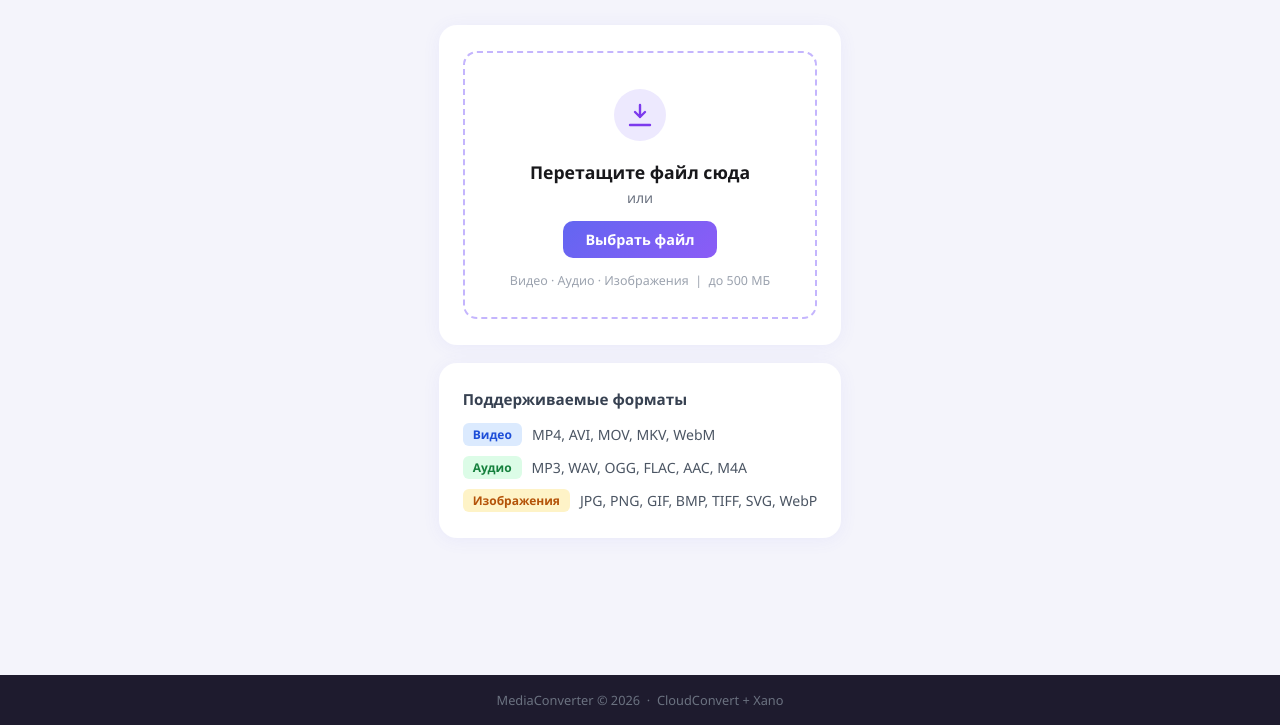
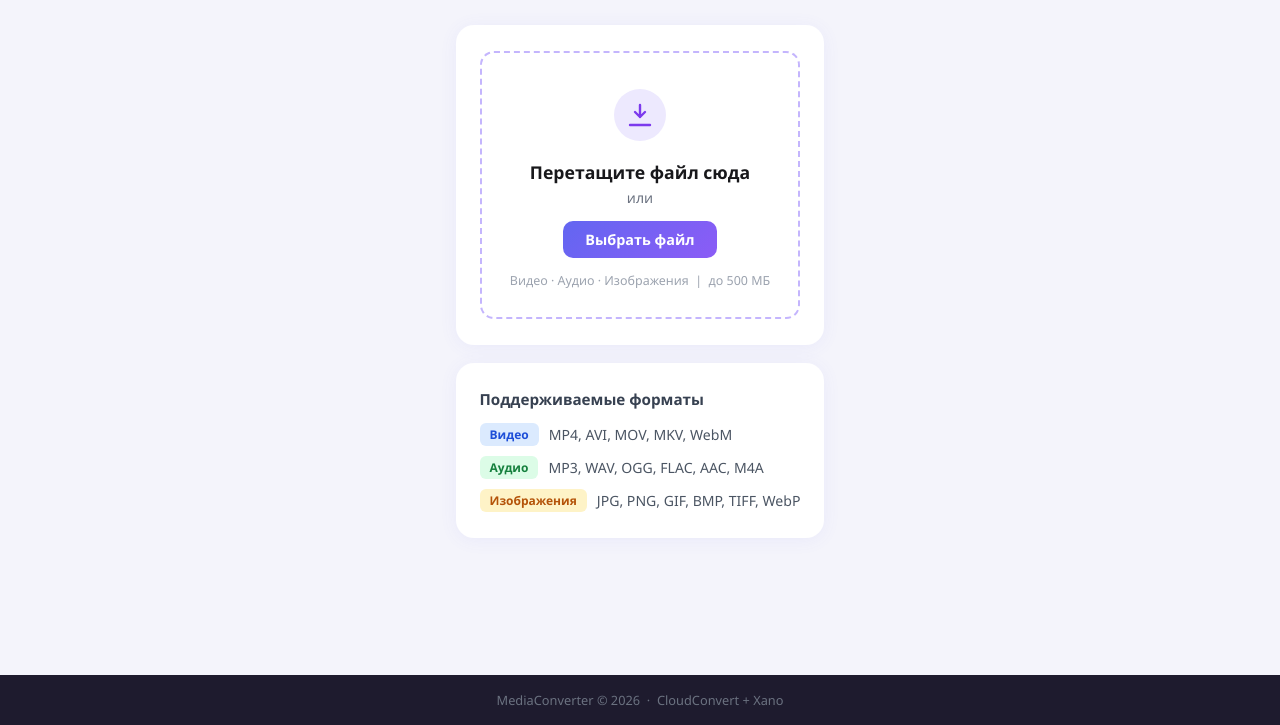
Before and after one commit to mr69nobody-star/mediaconverter, a website: page public/index.html in a window 1280 px wide. Shown: the part 75-800 px from the top of the page. Drawn offline with Linux system fonts and the light colour scheme.

Commit message:
Remove SVG from formats list

```diff
--- a/public/index.html
+++ b/public/index.html
@@ -101,7 +101,7 @@
       <div class="fmt-legend">
         <div class="fmt-leg-row"><span class="badge video">Видео</span><span>MP4, AVI, MOV, MKV, WebM</span></div>
         <div class="fmt-leg-row"><span class="badge audio">Аудио</span><span>MP3, WAV, OGG, FLAC, AAC, M4A</span></div>
-        <div class="fmt-leg-row"><span class="badge image">Изображения</span><span>JPG, PNG, GIF, BMP, TIFF, SVG, WebP</span></div>
+        <div class="fmt-leg-row"><span class="badge image">Изображения</span><span>JPG, PNG, GIF, BMP, TIFF, WebP</span></div>
       </div>
     </section>
 
```
